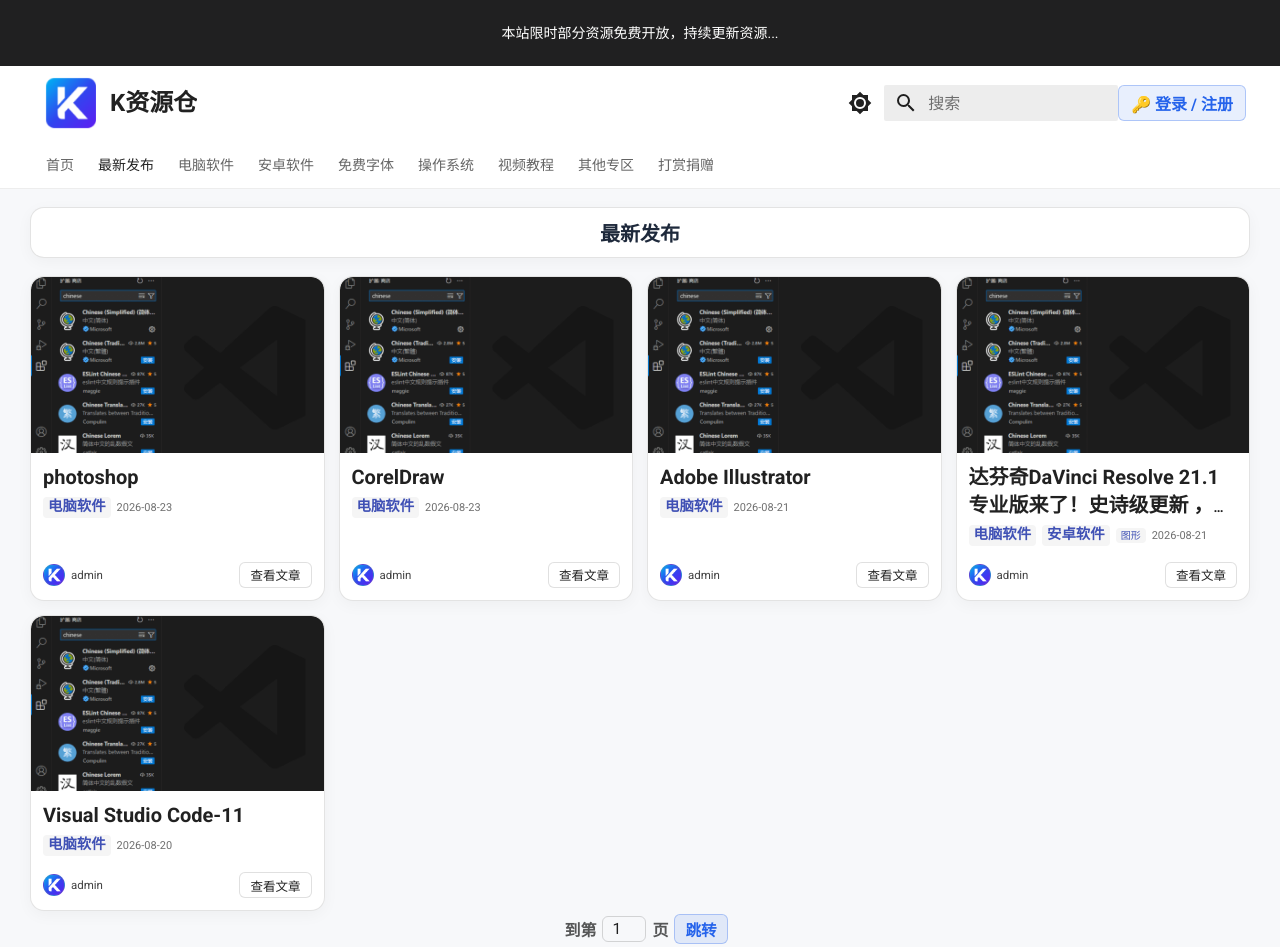
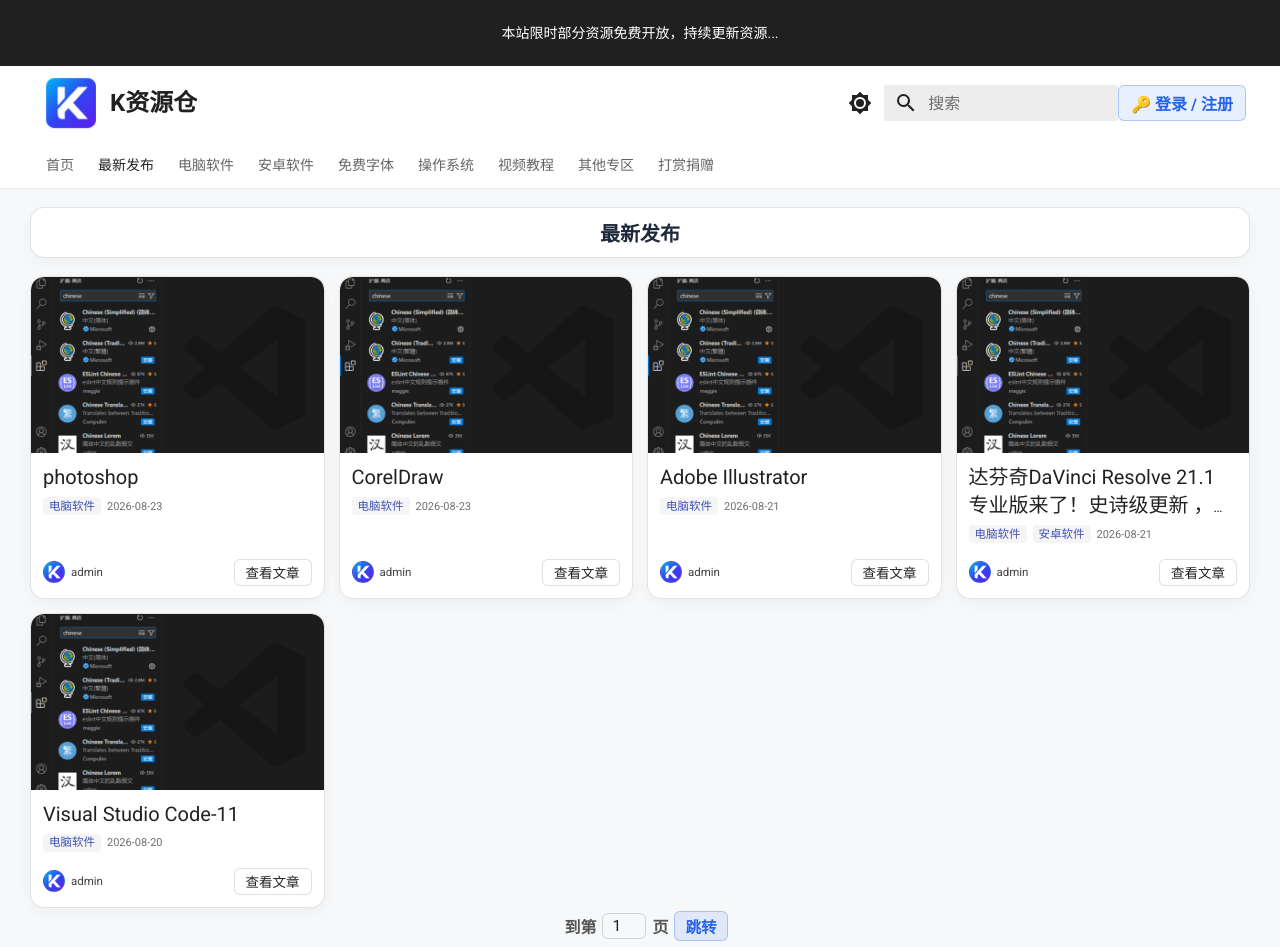
Before and after one commit to lovefruitmr64-tech/blog, an MkDocs documentation site: the page built from docs/blog/index.md, in a window 1280 px wide and 947 px high. Built offline with MkDocs 1.6.1 and Material for MkDocs 9.7.7, drawn with Linux system fonts in a browser that asks for light colours.

Commit message:
更新文章内容

```diff
--- a/docs/stylesheets/extra.css
+++ b/docs/stylesheets/extra.css
@@ -155,7 +155,6 @@
     border-color 0.2s ease;
 }
 
-/* 鼠标悬停 */
 .post-card:hover {
   transform: translateY(-3px);
   box-shadow: 0 8px 20px rgba(0, 0, 0, 0.1);
@@ -194,13 +193,13 @@
   box-sizing: border-box;
 }
 
-/* 3. 标题：缩小字号至 13.5px，排在第 1 位 */
+/* 3. 标题：不加粗，字号 13.5px */
 .post-card-title {
   order: 1 !important;
   margin: 0 0 6px 0;
   font-size: 13.5px !important;
   line-height: 1.4 !important;
-  font-weight: 600 !important;
+  font-weight: normal !important;
 
   display: -webkit-box;
   -webkit-line-clamp: 2;
@@ -208,13 +207,18 @@
   overflow: hidden;
 }
 
-.post-card-title a {
+.post-card-title a,
+.post-card-title h2,
+.post-card-title h3 {
   text-decoration: none;
+  font-weight: normal !important;
   color: var(--md-typeset-color, #1e293b);
   transition: color 0.2s ease;
 }
 
-[data-md-color-scheme="slate"] .post-card-title a {
+[data-md-color-scheme="slate"] .post-card-title a,
+[data-md-color-scheme="slate"] .post-card-title h2,
+[data-md-color-scheme="slate"] .post-card-title h3 {
   color: #f1f5f9;
 }
 
@@ -223,7 +227,7 @@
   text-decoration: none;
 }
 
-/* 4. 分类与日期：排在第 2 位 */
+/* 4. 分类与日期：排在标题下方 */
 .post-card-meta {
   order: 2 !important;
   display: flex;
@@ -234,26 +238,58 @@
   font-size: 11px !important;
 }
 
-/* 分类标签：小一个字号至 10px */
+/* 4.1 胶囊自身：字号设为0，彻底消除内部残留的英文字符（如 software） */
+body .post-card .post-card-meta .post-category,
+body .post-card .post-card-meta .post-category a,
+.post-category,
+.post-category a {
+  font-size: 0 !important;
+  line-height: 0 !important;
+  color: transparent !important;
+}
+
+/* 分类胶囊背景与外形 */
 .post-category {
   order: 1;
-  padding: 1px 5px !important;
+  display: inline-flex !important;
+  align-items: center !important;
+  padding: 1.5px 6px !important;
   border-radius: 4px;
   background: var(--md-code-bg-color);
-  color: var(--md-typeset-a-color);
-  font-size: 10px !important;
-  font-weight: 500;
-  line-height: 1.3;
 }
 
-/* 发布日期 */
+/* 4.2 独占显示中文汉化 ::before 伪元素：字号再加大一个字号到 11.5px，保持不加粗 */
+body .post-card .post-card-meta .post-category::before,
+body .post-card .post-card-meta .post-category[title]::before,
+body .post-card .post-card-meta .post-category[title*="software"]::before,
+body .post-card .post-card-meta .post-category[title*="android"]::before,
+body .post-card .post-card-meta .post-category[title*="fonts"]::before,
+body .post-card .post-card-meta .post-category[title*="os"]::before,
+body .post-card .post-card-meta .post-category[title*="tutorials"]::before,
+body .post-card .post-card-meta .post-category[title*="others"]::before,
+.post-category::before {
+  font-size: 11.5px !important;      /* 再次加大一个字号 (11.5px) */
+  font-weight: 400 !important;        /* 保持不加粗 */
+  font-weight: normal !important;
+  line-height: 1.3 !important;
+  color: var(--md-typeset-a-color, #2563eb) !important;
+}
+
+/* 暗黑模式下分类中文颜色 */
+[data-md-color-scheme="slate"] body .post-card .post-card-meta .post-category::before,
+[data-md-color-scheme="slate"] .post-category::before {
+  color: #60a5fa !important;
+}
+
+/* 发布日期：保持常规粗细 */
 .post-date {
   order: 2;
   opacity: 0.65;
   font-size: 11px !important;
+  font-weight: normal !important;
 }
 
-/* 5. 卡片底部：严格的左右结构（左侧头像+admin，右侧查看文章） */
+/* 5. 卡片底部：左右结构（左侧头像+admin，右侧查看文章） */
 .post-card-footer {
   order: 3 !important;
   margin-top: auto !important;
@@ -288,16 +324,35 @@
   content: "admin" !important;
   order: 2 !important;
   font-size: 11.5px !important;
-  font-weight: 500 !important;
+  font-weight: normal !important;
   color: var(--md-typeset-color, #64748b) !important;
   opacity: 0.85 !important;
   white-space: nowrap !important;
 }
 
+/* 支持 HTML 模板中直接写出 .post-card-author 时的适配 */
+.post-card-author {
+  display: flex !important;
+  align-items: center !important;
+  gap: 6px !important;
+}
+.author-avatar {
+  width: 22px !important;
+  height: 22px !important;
+  border-radius: 50% !important;
+  object-fit: cover !important;
+  border: 1px solid rgba(128, 128, 128, 0.25) !important;
+}
+.author-name {
+  font-size: 11.5px !important;
+  font-weight: normal !important;
+  color: var(--md-typeset-color, #64748b) !important;
+}
+
 /* 序号 3（右边）：查看文章按钮 */
 .post-button {
   order: 3 !important;
-  margin-left: auto !important; /* 关键：自动推至最右侧 */
+  margin-left: auto !important;
 
   display: inline-flex !important;
   align-items: center !important;
@@ -305,8 +360,8 @@
 
   width: auto !important;
   min-width: 0 !important;
-  height: 26px !important;
-  padding: 0 10px !important;
+  height: 27px !important;
+  padding: 0 11px !important;
 
   box-sizing: border-box !important;
   border-radius: 6px !important;
@@ -315,7 +370,7 @@
   background: var(--md-primary-fg-color);
   color: var(--md-primary-bg-color) !important;
 
-  font-size: 12.5px !important;
+  font-size: 13.5px !important;
   font-weight: 500 !important;
   white-space: nowrap !important;
 
@@ -333,7 +388,7 @@
 
 
 /* ==========================================================================
-   手机移动端特定尺寸缩减（<= 768px）
+   手机移动端特定尺寸缩减（<= 768px）：保持电脑端同款排版与自适应缩放
    ========================================================================== */
 @media screen and (max-width: 768px) {
   .post-card-image {
@@ -345,8 +400,13 @@
     padding: 7px 8px 9px 8px;
   }
 
-  .post-card-title {
-    font-size: 12px !important;
+  /* 手机端标题：保持不加粗，自适应缩小至 11.5px */
+  .post-card-title,
+  .post-card-title a,
+  .post-card-title h2,
+  .post-card-title h3 {
+    font-size: 11.5px !important;
+    font-weight: normal !important;
     margin-bottom: 4px;
     line-height: 1.35;
   }
@@ -354,36 +414,57 @@
   .post-card-meta {
     gap: 4px;
     margin-bottom: 6px;
-    font-size: 10px !important;
+    font-size: 9.5px !important;
+  }
+
+  /* 手机端分类标签：隐去英文，中文自适应放大至 10.5px，保持不加粗 */
+  body .post-card .post-card-meta .post-category,
+  body .post-card .post-card-meta .post-category a,
+  .post-category,
+  .post-category a {
+    font-size: 0 !important;
+    line-height: 0 !important;
+    color: transparent !important;
+  }
+
+  body .post-card .post-card-meta .post-category::before,
+  body .post-card .post-card-meta .post-category[title]::before,
+  .post-category::before {
+    font-size: 10.5px !important;    /* 手机端同步加大至 10.5px */
+    font-weight: normal !important;
+    line-height: 1.3 !important;
   }
 
   .post-category {
-    padding: 1px 4px !important;
-    font-size: 9.5px !important;
+    padding: 1px 5px !important;
   }
 
   .post-date {
     font-size: 10px !important;
+    font-weight: normal !important;
   }
 
+  /* 手机端底部保持左右结构 */
   .post-card-footer::before {
     order: 1 !important;
-    width: 19px !important;
-    height: 19px !important;
+    width: 18px !important;
+    height: 18px !important;
     margin-right: 4px !important;
   }
 
   .post-card-footer::after {
     order: 2 !important;
     font-size: 10.5px !important;
+    font-weight: normal !important;
   }
 
+  /* 手机端查看文章按钮：自适应字号 12px */
   .post-button {
     order: 3 !important;
     margin-left: auto !important;
-    height: 24px !important;
-    font-size: 11.5px !important;
-    padding: 0 7px !important;
+    height: 25px !important;
+    font-size: 12px !important;
+    padding: 0 8px !important;
     border-radius: 5px !important;
   }
 }
```
Also changed, not shown: docs/blog/posts/2026-08-21-AI001.md (+0 -1 lines).
